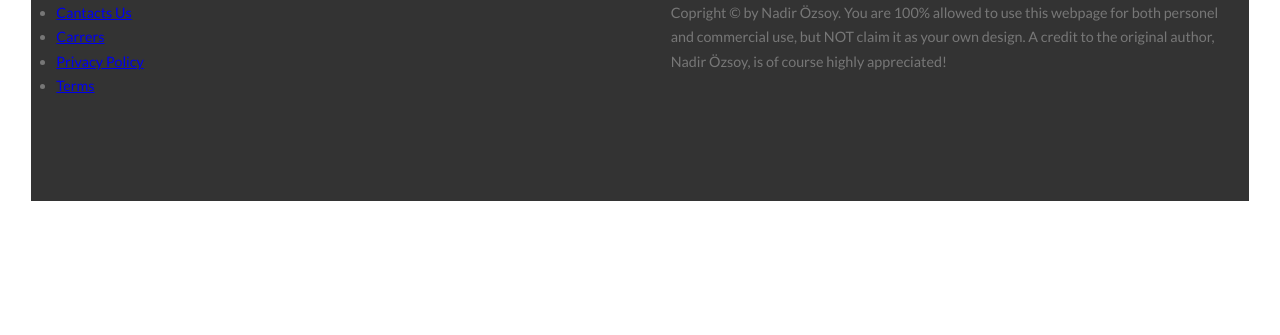
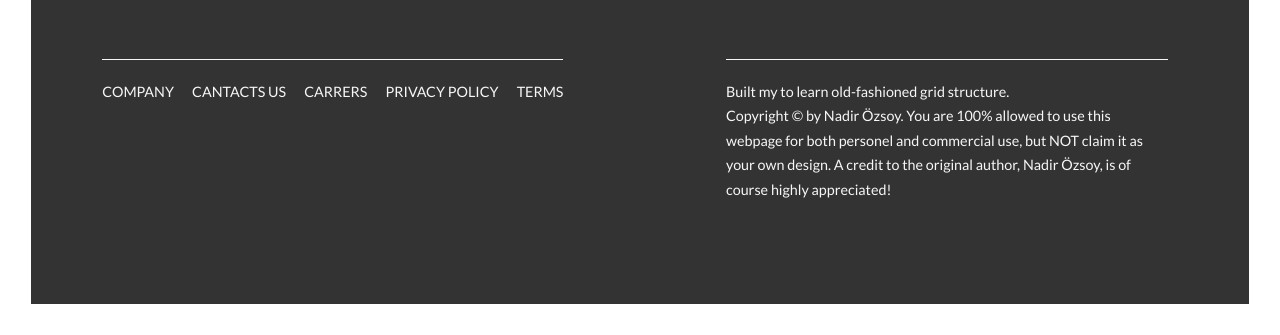
Before and after one commit to nadirozsoy/Natours, a website: page index.html in a window 1280 px wide. Shown: the part 5972-6307 px from the top of the page. Before the commit the page ends 6204 px from the top, so only its background shows below. Drawn offline with Linux system fonts and the light colour scheme.

Commit message:
Added | footer

```diff
--- a/assets/scss/base/_utilities.scss
+++ b/assets/scss/base/_utilities.scss
@@ -33,3 +33,11 @@
 .mt-xl {
   margin-top: 10rem;
 }
+
+.d-flex {
+  display: flex;
+}
+
+.justify-content-center {
+  justify-content: center;
+}
--- a/assets/scss/layout/_footer.scss
+++ b/assets/scss/layout/_footer.scss
@@ -2,8 +2,10 @@
   background-color: $color-grey-dark-3;
   padding: 10rem 0;
   font-size: 1.4rem;
+  color: $color-grey-light-1;
 
   &__logo-box {
+    margin-bottom: 8rem;
   }
 
   &__logo {
@@ -12,14 +14,52 @@
   }
 
   &__nav {
+    border-top: 1px solid $color-grey-light-1;
+    display: inline-block;
+    padding-top: 2rem;
   }
 
   &__list {
+    list-style: none;
   }
 
   &__item {
+    display: inline-block;
+
+    &:not(:last-child) {
+      margin-right: 1.5rem;
+    }
   }
 
   &__link {
+    &:link,
+    &:visited {
+      text-transform: uppercase;
+      text-decoration: none;
+      color: $color-grey-light-1;
+      background-color: $color-grey-dark-3;
+      display: inline-block;
+      transition: $transition-1;
+    }
+
+    &:hover,
+    &:active {
+      box-shadow: $shadow-1;
+      transform: rotate(10deg) scale(1.1);
+      background-image: linear-gradient(
+        to right,
+        $color-primary-light,
+        $color-primary-dark
+      );
+      -webkit-background-clip: text;
+      color: transparent;
+    }
+  }
+
+  &__copyright {
+    border-top: 1px solid $color-grey-light-1;
+    display: flex;
+    padding-top: 2rem;
+    width: 80%;
   }
 }
--- a/index.html
+++ b/index.html
@@ -326,11 +326,11 @@
     </main>
 
     <footer class="footer">
-        <div class="footer__logo-box">
+        <div class="footer__logo-box text-center">
             <img src="assets/img/logo-green-2x.png" alt="logo" class="footer__logo">
         </div>
         <div class="row">
-            <div class="col-1-of-2">
+            <div class="col-1-of-2 text-center">
                 <div class="footer__nav">
                     <ul class="footer__list">
                         <li class="footer__item">
@@ -362,11 +362,14 @@
                 </div>
             </div>
             <div class="col-1-of-2">
-                <div class="footer__copyright">
-                    Built my to learn old-fashioned grid structure. <br>
-                    Copright &copy; by Nadir Özsoy. You are 100% allowed to use this webpage for both personel and
-                    commercial use, but NOT claim it as your own design. A credit to the original author, Nadir Özsoy,
-                    is of course highly appreciated!
+                <div class="d-flex justify-content-center">
+                    <div class="footer__copyright">
+                        Built my to learn old-fashioned grid structure.<br>
+                        Copyright &copy; by Nadir Özsoy. You are 100% allowed to use this webpage for both personel and
+                        commercial use, but NOT claim it as your own design. A credit to the original author, Nadir
+                        Özsoy,
+                        is of course highly appreciated!
+                    </div>
                 </div>
             </div>
         </div>
```
Also changed, not shown: assets/css/style.css, 1 other file.
